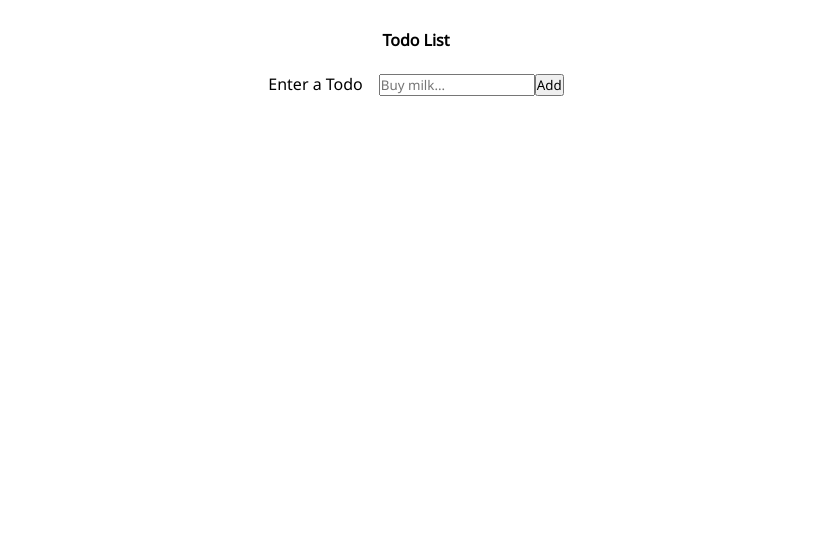
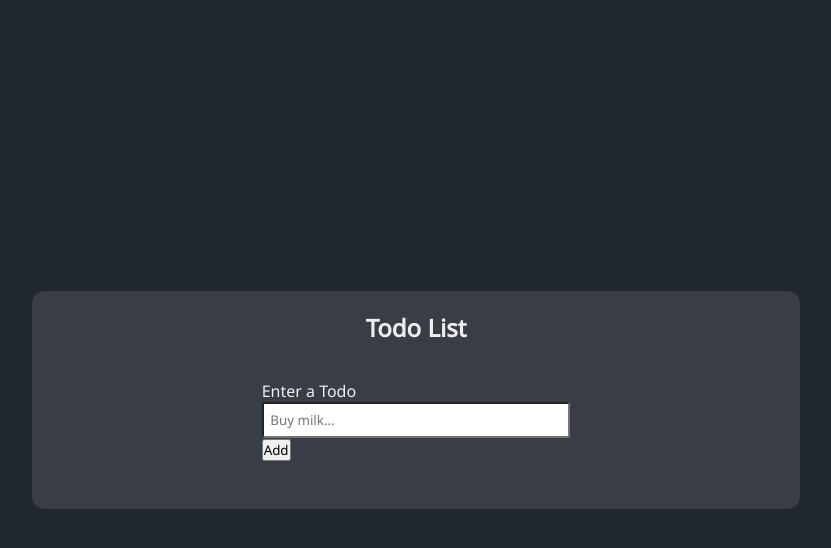
Before and after one commit to devlumo/todo-app, a React (Create React App) app: page / in a window 1280 px wide. Shown: the top 548 px of the page, without its empty margins (224-1055 px from the left). Built offline with nearby package versions, Linux system fonts and the light colour scheme.

Commit message:
moved form to seperate component, started styles

```diff
--- a/src/App.styles.scss
+++ b/src/App.styles.scss
@@ -3,4 +3,5 @@
   flex-direction: column;
   justify-content: center;
   align-items: center;
+  width: 100%;
 }
--- /dev/null
+++ b/src/components/todo-form/TodoForm.js
@@ -0,0 +1,20 @@
+import React from "react";
+import "./todo-form.styles.scss";
+
+export default function TodoForm({ handleSubmit, handleChange, currentInput }) {
+  return (
+    <div className="todo-form">
+      <form onSubmit={handleSubmit}>
+        <label>Enter a Todo</label>
+        <input
+          type="text"
+          autoComplete="off"
+          placeholder="Buy milk..."
+          onChange={handleChange}
+          value={currentInput}
+        ></input>
+        <button type="submit">Add</button>
+      </form>
+    </div>
+  );
+}
--- /dev/null
+++ b/src/components/todo-form/todo-form.styles.scss
@@ -0,0 +1,15 @@
+@import "../../utils/variables.scss";
+
+.todo-form {
+  width: 100%;
+  display: flex;
+  align-items: center;
+  justify-content: center;
+  padding: 1em;
+
+  input {
+    padding: 0.5em;
+    border-radius: 0.2em;
+    width: 100%;
+  }
+}
--- a/src/components/todo-item/todo-item.styles.scss
+++ b/src/components/todo-item/todo-item.styles.scss
@@ -1,3 +1,5 @@
+@import "../../utils/variables.scss";
+
 .todo-item {
   list-style: none;
   width: 100%;
--- a/src/components/todo-list/TodoList.js
+++ b/src/components/todo-list/TodoList.js
@@ -1,6 +1,7 @@
 import React, { Component } from "react";
 import "./todo-list.styles.scss";
 import TodoItem from "../todo-item/TodoItem";
+import TodoForm from "../todo-form/TodoForm";
 import { v4 as uuidv4 } from "uuid";
 
 export default class TodoList extends Component {
@@ -45,19 +46,12 @@ export default class TodoList extends Component {
   render() {
     return (
       <div className="todo-list">
-        <h4>Todo List</h4>
-        <form onSubmit={this.handleSubmit}>
-          <label>Enter a Todo</label>
-          <input
-            type="text"
-            autoComplete="off"
-            placeholder="Buy milk..."
-            onChange={this.handleChange}
-            value={this.state.currentInput}
-          ></input>
-          <button type="submit">Add</button>
-        </form>
-
+        <h2>Todo List</h2>
+        <TodoForm
+          handleSubmit={this.handleSubmit}
+          handleChange={this.handleChange}
+          currentInput={this.state.currentInput}
+        />
         <ul>
           {this.state.todos.map(({ id, todo, complete }) => (
             <TodoItem
--- a/src/components/todo-list/todo-list.styles.scss
+++ b/src/components/todo-list/todo-list.styles.scss
@@ -1,9 +1,14 @@
+@import "../../utils/variables.scss";
+
 .todo-list {
   display: flex;
   flex-direction: column;
   justify-content: center;
   align-items: center;
+  width: 60%;
   max-width: 100%;
+  border-radius: 0.8em;
+  background-color: $grey;
 
   label {
     margin-right: 1em;
--- a/src/index.scss
+++ b/src/index.scss
@@ -1,3 +1,8 @@
+$dark-background: #222831;
+$white-text: #eeeeee;
+$teal: #00adb5;
+$grey: #393e46;
+
 * {
   padding: 0;
   box-sizing: border-box;
@@ -8,4 +13,13 @@ body {
   display: flex;
   align-items: center;
   justify-content: center;
+  background-color: $dark-background;
+  color: $white-text;
+  padding: 0;
+  margin: 0;
+  height: 100vh;
 }
+
+#root {
+  width: 100%;
+}
--- /dev/null
+++ b/src/utils/variables.scss
@@ -0,0 +1,4 @@
+$dark-background: #222831;
+$white-text: #eeeeee;
+$teal: #00adb5;
+$grey: #393e46;
```
